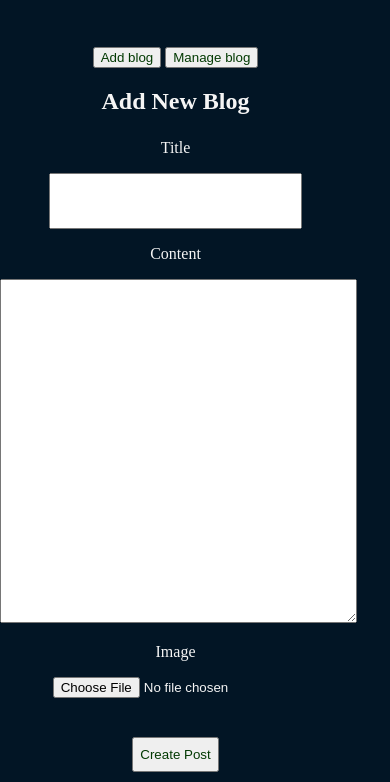
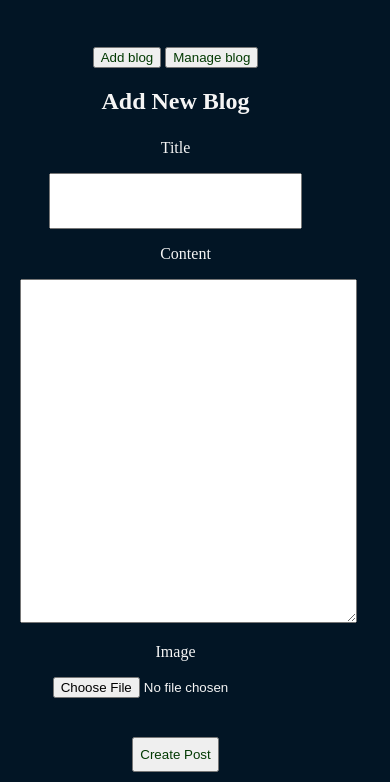
Before and after one commit to bencyubahiro77/my-brand, a plain HTML site: page admin/blog post/create.html in a window 390 px wide. Shown: the part 175-957 px from the top of the page. Drawn offline with Linux system fonts and the light colour scheme.

Commit message:
blog text area

```diff
--- a/admin/admin css/admin.css
+++ b/admin/admin css/admin.css
@@ -200,4 +200,7 @@ form div{
     .body-input{
         width: 100%;
     }
+    .createblog{
+        padding-left: 20px;
+    }
 }
--- a/admin/blog post/create.html
+++ b/admin/blog post/create.html
@@ -49,7 +49,7 @@
                           <p>Title</p>
                           <input type="text" name="title" id="title" class="text-input">
                         </div>
-                        <div style="justify-content: center;">
+                        <div class="createblog">
                             <p>Content</p>
                             <textarea name="content" id="content" class="body-input"></textarea>
                         </div>
```
